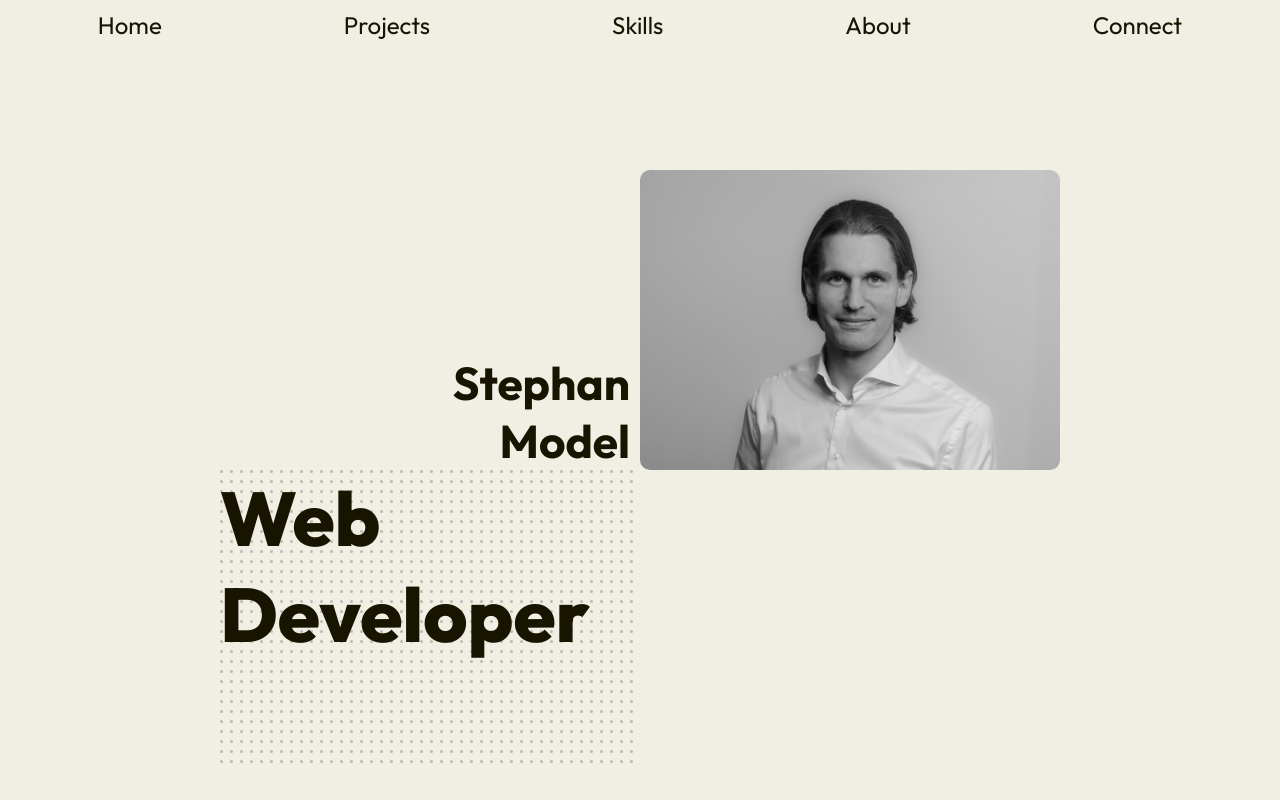
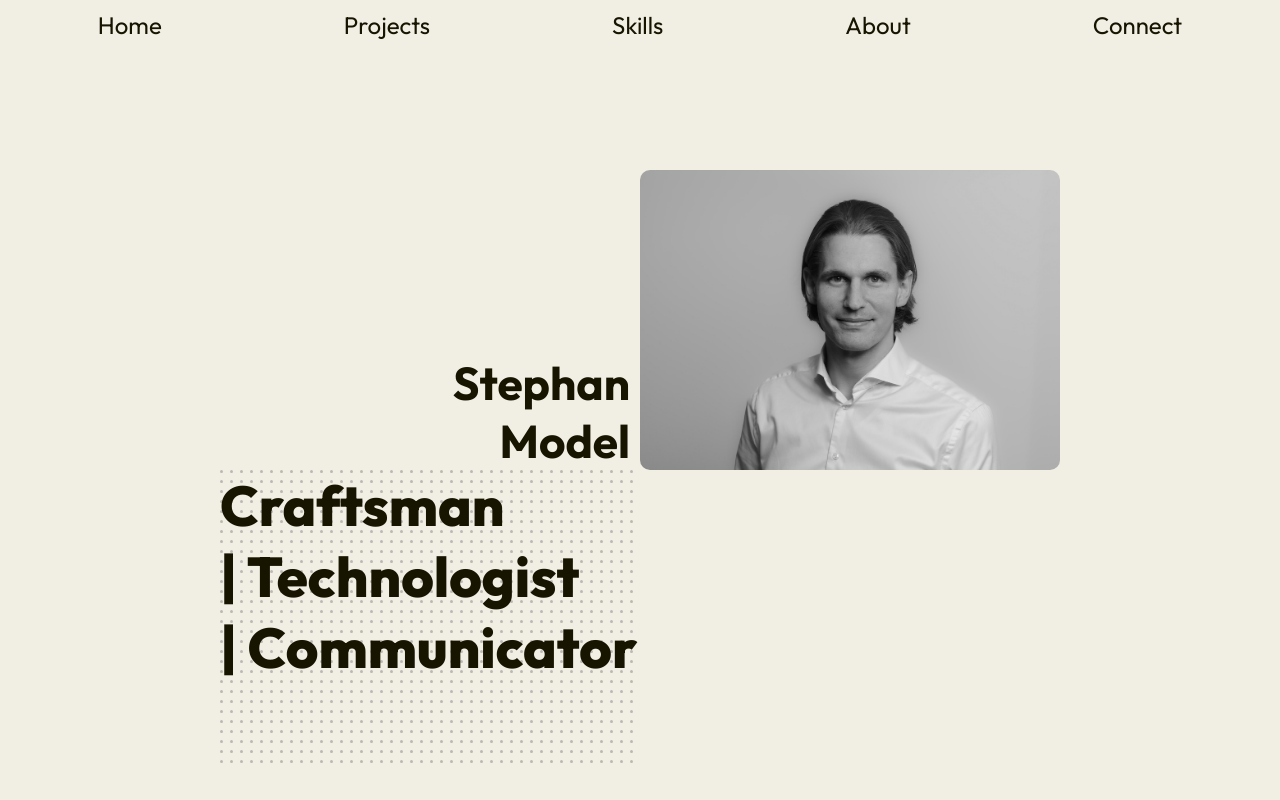
Before and after one commit to StephMode/personal-website, a React (Vite) app: page / in a window 1280 px wide. Shown: the top 800 px of the page. Built offline with nearby package versions, Linux system fonts and the light colour scheme.

Commit message:
refactor: change wording of page title

```diff
--- a/src/components/pages/HomePage.jsx
+++ b/src/components/pages/HomePage.jsx
@@ -11,8 +11,10 @@ export default function HomePage() {
       <StlyedGridElementImage />
 
       <StyledGridElementTitle>
-        Web
-        <br /> Developer
+        Craftsman
+        <br />
+        | Technologist
+        <br />| Communicator
       </StyledGridElementTitle>
     </StyledGridContainer>
   );
@@ -57,6 +59,7 @@ const StyledGridElementTitle = styled.h1`
   @media screen and (max-width: 840px) {
     grid-row: 2 / 2;
     grid-column: 1 / 2;
+    font-size: 25px;
   }
 `;
 
--- a/styles.js
+++ b/styles.js
@@ -20,7 +20,7 @@ export default createGlobalStyle`
   --backgroundColor-badge--theme-technology: rgba(23, 20, 0, 65%);
   --backgroundColor-badge-hover--theme-technology: rgba(23, 20, 0, 45%);
 
-  --fontSize-title: 76px;
+  --fontSize-title: 56px;
   --fontSize-subTitle: 46px;
   --fontSize-navBar: 24px;
   --fontSize-navBar-mobile: 16px;
```
